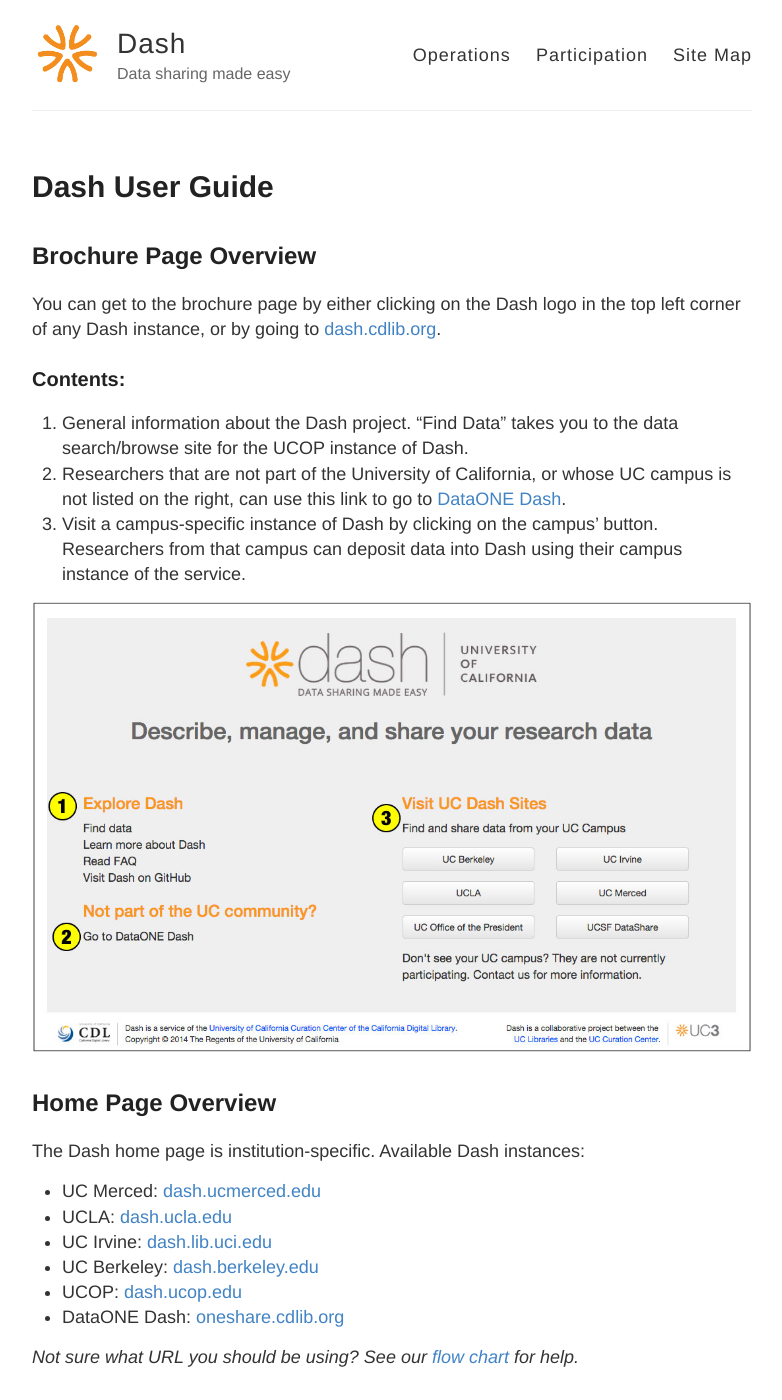
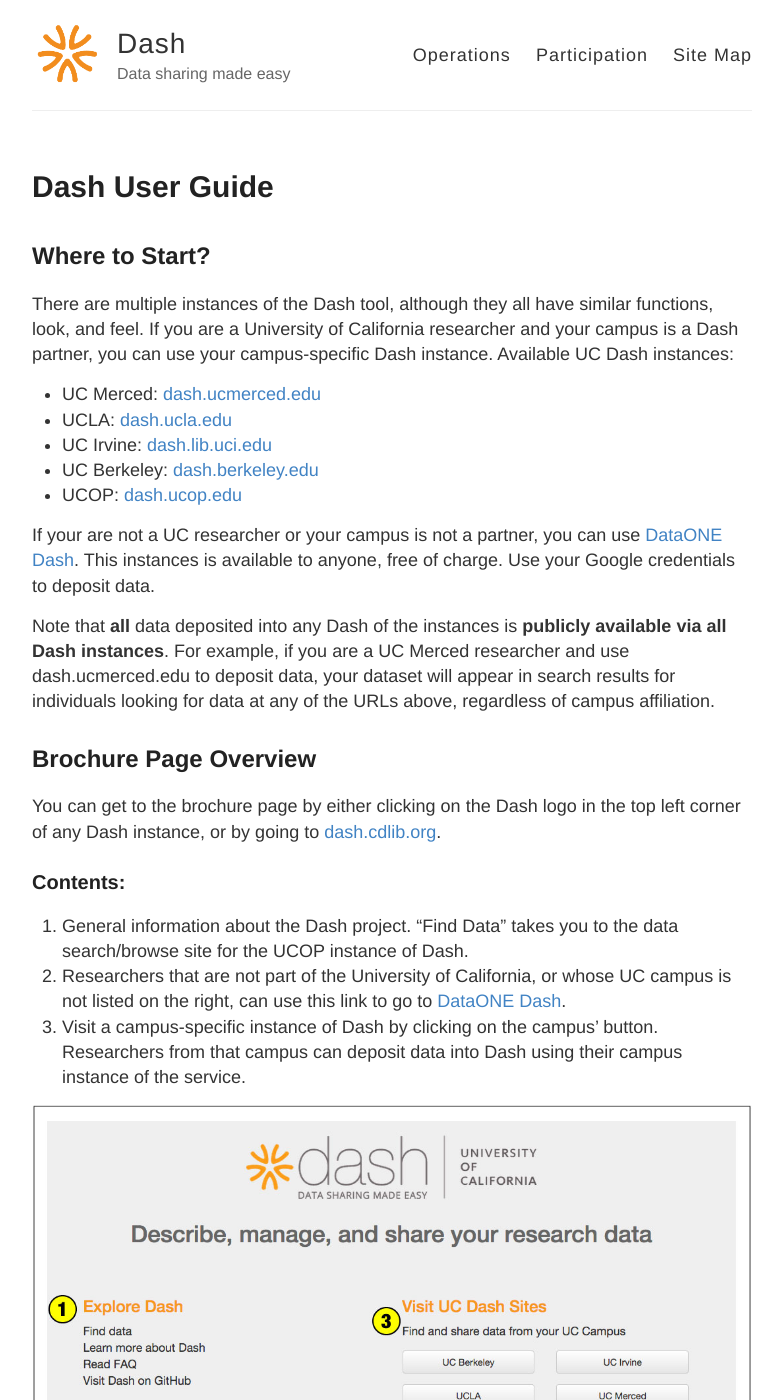
Before and after one commit to CDLUC3/dash, a Jekyll site: the page built from user-guide.md, in a window 1280 px wide and 1400 px high. Shown: the whole window, without its empty margins (248-1030 px from the left). Built offline with Jekyll 4.4.1, drawn with Linux system fonts in a browser that asks for light colours; some of the changed text lies outside the part shown.

Commit message:
add a where to start section

```diff
--- a/user-guide.md
+++ b/user-guide.md
@@ -3,6 +3,19 @@
 title: Dash User Guide
 permalink: /user-guide/
 ---
+## Where to Start?
+
+There are multiple instances of the Dash tool, although they all have similar functions, look, and feel. If you are a University of California researcher and your campus is a Dash partner, you can use your campus-specific Dash instance. Available UC Dash instances:
+
+* UC Merced: [dash.ucmerced.edu](http://dash.ucmerced.edu)
+* UCLA: [dash.ucla.edu](http://dash.ucla.edu)
+* UC Irvine: [dash.lib.uci.edu](dash.lib.uci.edu)
+* UC Berkeley: [dash.berkeley.edu](http://dash.berkeley.edu)
+* UCOP: [dash.ucop.edu](http://dash.ucop.edu)
+
+If your are not a UC researcher or your campus is not a partner, you can use [DataONE Dash](http://oneshare.cdlib.org). This instances is available to anyone, free of charge. Use your Google credentials to deposit data.
+
+Note that **all** data deposited into any Dash of the instances is **publicly available via all Dash instances**. For example, if you are a UC Merced researcher and use dash.ucmerced.edu to deposit data, your dataset will appear in search results for individuals looking for data at any of the URLs above, regardless of campus affiliation.
 
 ## Brochure Page Overview
 
@@ -26,15 +39,13 @@
 * UCOP: [dash.ucop.edu](http://dash.ucop.edu)
 * DataONE Dash: [oneshare.cdlib.org](http://oneshare.cdlib.org)
 
-_Not sure what URL you should be using? See our [flow chart](https://raw.githubusercontent.com/CDLUC3/dash/gh-pages/docs/Where2start.png) for help._
-
 ### Contents:
 
 1. General information about the project (About, Terms of Use, FAQ, Policies, and Contact Us)
-2. Search and/or browse datasets in Dash.
-3. Learn more about how to deposit data in Dash.
-4. Log into the Dash system (you must be at the appropriate URL for your institution).
-5. If you are using a non-UCOP version of Dash (e.g., UCLA or DataONE), a logo will appear here and "UC Dash" in the bar will reflect the instance of Dash you are using.
+2. Search and/or browse datasets in Dash
+3. Learn more about how to deposit data in Dash
+4. Log into the Dash system (you must be at the appropriate URL for your institution)
+5. If you are using a non-UCOP version of Dash (e.g., UCLA or DataONE), a logo will appear here and "UC Dash" in the bar will reflect the instance of Dash you are using
 
 ![home page](https://raw.githubusercontent.com/CDLUC3/dash/gh-pages/images/userguide/home-page.jpg)
 
@@ -42,26 +53,26 @@
 
 1. Go to the Dash home page of your choosing (see list above)
 2. Do one of the following:
-   * Click "Search Data" to browse all.
-   * Enter a search term in the box to look for specific data.
-   * Click "Browse All Data" to browse all.
+   * Click "Search Data" to browse all
+   * Enter a search term in the box to look for specific data
+   * Click "Browse All Data" to browse all
 
 ![home page](https://raw.githubusercontent.com/CDLUC3/dash/gh-pages/images/userguide/home-page2.jpg)
 
 ### Browse data
 
-1. You can search all datasets in Dash by entering a term here.
-2. Use the facets on the left (Campus, Author, Keyword) to narrow down your search.
-3. Search results can be sorted by title, author, etc.
-4. Search results are displayed; click on the title to go to the dataset landing page and view the full metadata.
+1. You can search all datasets in Dash by entering a term here
+2. Use the facets on the left (Campus, Author, Keyword) to narrow down your search
+3. Search results can be sorted by title, author, etc
+4. Search results are displayed; click on the title to go to the dataset landing page and view the full metadata
 
 ![browse](https://raw.githubusercontent.com/CDLUC3/dash/gh-pages/images/userguide/browse.jpg)
 
 ### Dataset page
 
-1. Metadata for the dataset will be displayed.
-2. Download the dataset by clicking the button. Note the size of the dataset is displayed.
-3. License and use terms for the dataset are displayed.
+1. Metadata for the dataset will be displayed
+2. Download the dataset by clicking the button. Note the size of the dataset is displayed
+3. License and use terms for the dataset are displayed
 
 ![landing page](https://raw.githubusercontent.com/CDLUC3/dash/gh-pages/images/userguide/landing.jpg)
 
@@ -69,9 +80,9 @@
 
 Go to the Dash home page of your choosing (see list above). Log into Dash. Do this by one of the following routes:
 
-    * Clicking on "Share data" in the menu bar
-    * Clicking on "My Datasets" in the menu bar
-    * Clicking on "Get Started". This option will provide you with more on metadata, uploading basics, and other helpful information.
+  * Clicking on "Share data" in the menu bar
+  * Clicking on "My Datasets" in the menu bar
+  * Clicking on "Get Started". This option will provide you with more on metadata, uploading basics, and other helpful information
 
 ![home page 3](https://raw.githubusercontent.com/CDLUC3/dash/gh-pages/images/userguide/home-page3.jpg)
 
@@ -79,23 +90,23 @@
 
 Once logged in, you will be on a page called the "My Datasets".
 
-1. Previously added datasets will be displayed here.
-1. Click "Add New Dataset" to add your dataset to Dash.
+1. Previously added datasets will be displayed here
+1. Click "Add New Dataset" to add your dataset to Dash
 
 ![my datasets](https://raw.githubusercontent.com/CDLUC3/dash/gh-pages/images/userguide/mydatasets.jpg)
 
 ### Enter metadata
 
-1. Add metadata for your dataset. For help, click on the blue circles with "?" next to the metadata field.
-1. Click "Save and continue".
+1. Add metadata for your dataset. For help, click on the blue circles with "?" next to the metadata field
+1. Click "Save and continue"
 
 ![metadata](https://raw.githubusercontent.com/CDLUC3/dash/gh-pages/images/userguide/metadata.jpg)
 
 ### Upload data files
 
 1. Upload your dataset file(s): browse or drag and drop
-2. click "Start" to upload
-3. once completed, click "Review and Submit"
+2. Click "Start" to upload
+3. Once completed, click "Review and Submit"
 
 ![upload](https://raw.githubusercontent.com/CDLUC3/dash/gh-pages/images/userguide/upload.jpg)
 
@@ -103,9 +114,9 @@
 
 ### Review your submission
 1. Review metatadata to ensure it's correct
-2. Ensure all data files are uploaded.
+2. Ensure all data files are uploaded
 3. Click "Submit to Dash"
-4. Acknowledge your data will be available cc-by
+4. Acknowledge that your data will be available under a CC-BY or CC0 license (not shown)
 
 ![review](https://raw.githubusercontent.com/CDLUC3/dash/gh-pages/images/userguide/review.jpg)
 
```
